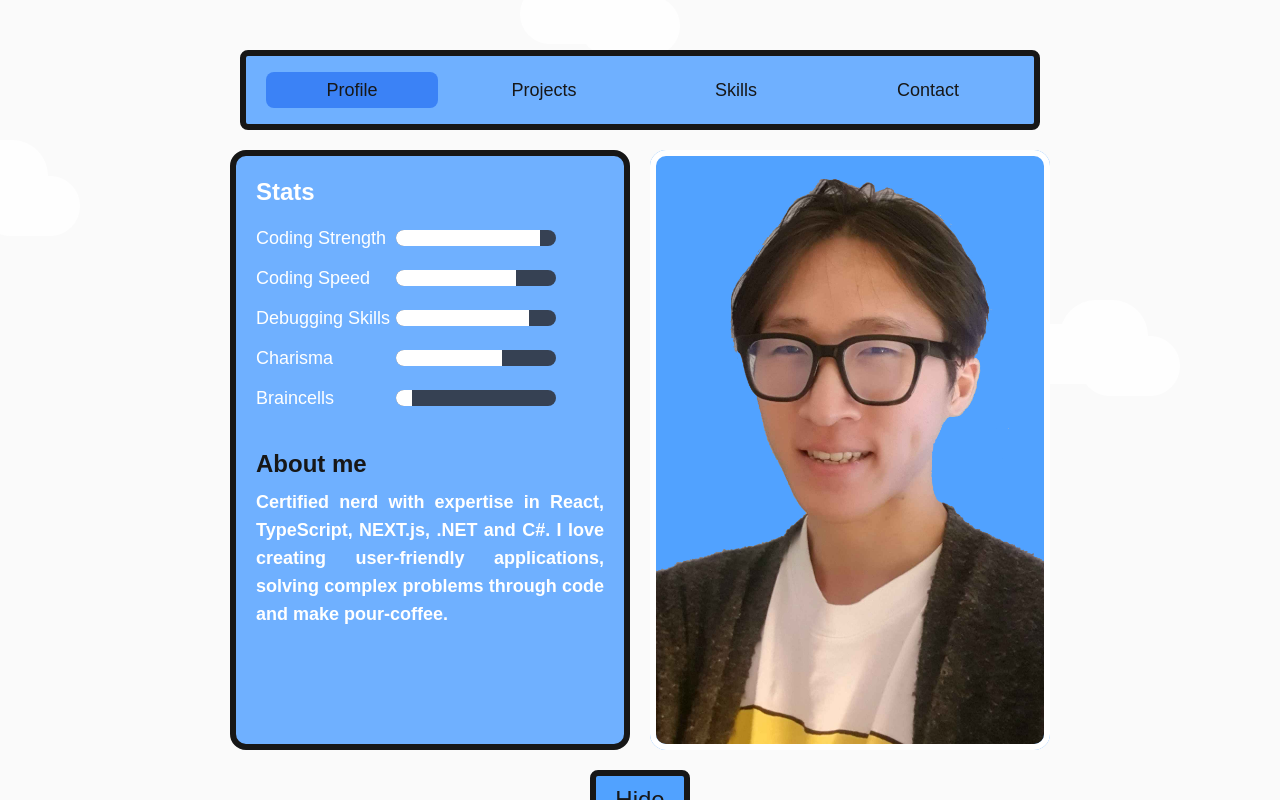
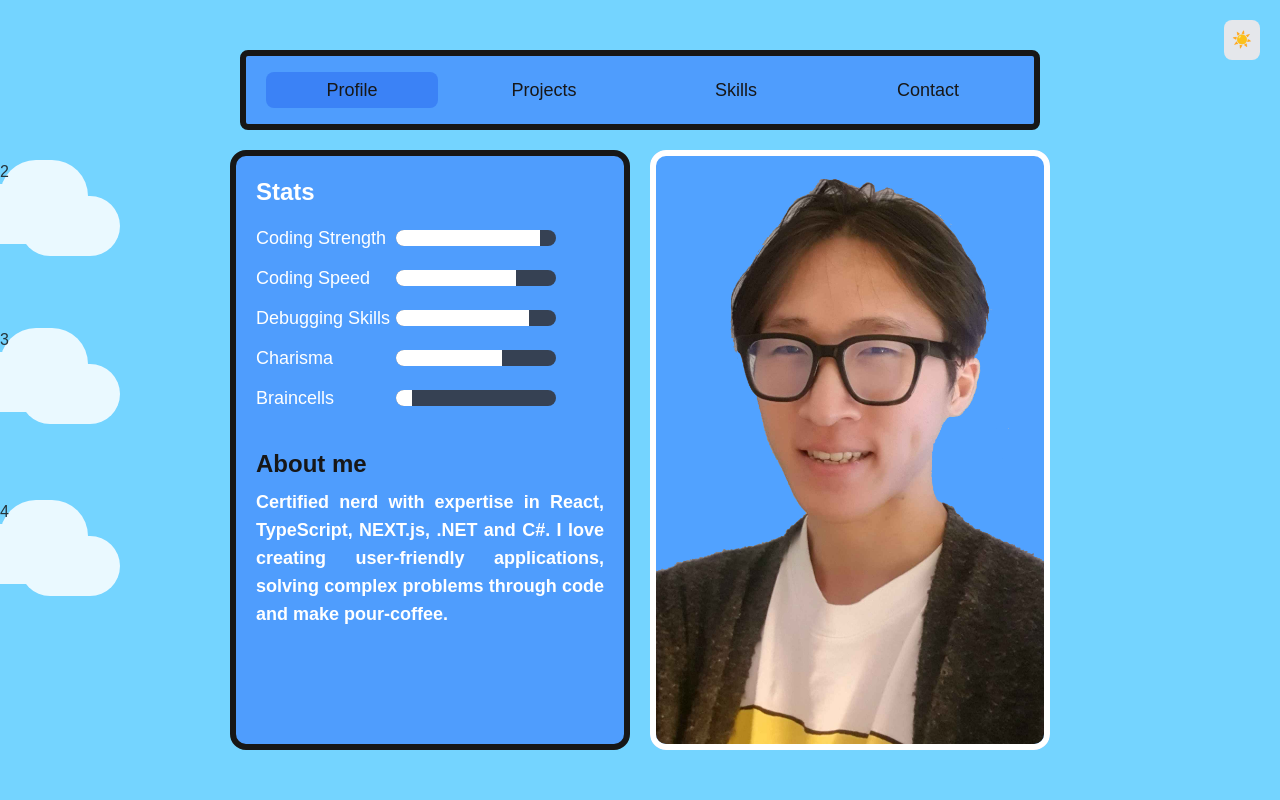
Before and after one commit to xTaig4/BlueSky-Profile-project, a Next.js app: page / in a window 1280 px wide. Built offline with nearby package versions, Linux system fonts and the light colour scheme.

Commit message:
Enhance UI with night mode and animated clouds

```diff
--- a/app/components/Projects.tsx
+++ b/app/components/Projects.tsx
@@ -50,7 +50,7 @@ const Projects = () => {
       <div className="gap-4 grid grid-cols-3 place-items-center">
         {projects.map((project) => (
           <div
-            className="border-6 border-white w-50 h-35 bg-blue-200 text-blue-900 justify-center flex flex-col items-center text-center rounded-2xl gap-1"
+            className="border-6 border-white w-50 h-35 bg-blue-200 dark:bg-gray-400 text-blue-500 justify-center flex flex-col items-center text-center rounded-2xl gap-1"
             key={project.name}
           >
             <Image
--- a/app/globals.css
+++ b/app/globals.css
@@ -4,10 +4,10 @@
   --background: #ffffff;
   --foreground: #171717;
 
-  --bg-night: #000b30;
+  --bg-night: #0b153a;
   --bg-light: #0ea5e9;
-  --con-bg-night: #242c46;
-  --con-bg-light: #6fb0ff;
+  --con-bg-night: #242a3b;
+  --con-bg-light: #4f9dfd;
   --button-bg-night: #465372;
   --button-bg-light: #3b82f6;
 }
@@ -55,12 +55,20 @@ body {
 
 .cloud-1 {
   animation: cloudMove 90s linear infinite;
+  animation-delay: 2s;
 }
 
 .cloud-2 {
-  animation: cloudMove1 40s linear infinite;
+  animation: cloudMove 90s linear infinite;
+  animation-delay: 34s;
 }
 
 .cloud-3 {
-  animation: cloudMove2 40s linear infinite;
+  animation: cloudMove 90s linear infinite;
+  animation-delay: 47s;
 }
+
+.cloud-4 {
+  animation: cloudMove 90s linear infinite;
+  animation-delay: 14s;
+}
--- a/app/page.tsx
+++ b/app/page.tsx
@@ -6,6 +6,7 @@ import FloatingBar from "./components/Navigations/FloatingBar";
 import Profile from "./components/Profile";
 import Skills from "./components/Skills";
 import Contact from "./components/Contact";
+import NightModeToggle from "./components/NightModeToggle";
 
 export default function Home() {
   const tabs = ["Profile", "Projects", "Skills", "Contact"];
@@ -24,7 +25,10 @@ export default function Home() {
   };
 
   return (
-    <div className="gap-5 flex flex-col min-h-screen items-center justify-center bg-zinc-50 font-sans dark:bg-blue-300">
+    <div className=" gap-5 flex flex-col min-h-screen items-center justify-center font-sans bg-sky-300 dark:bg-night">
+      <div className="absolute top-5 right-5">
+        <NightModeToggle />
+      </div>
       <div className="z-1 gap-5 flex flex-col min-h-screen items-center justify-center">
         <FloatingBar
           tab={tabs}
@@ -43,26 +47,40 @@ export default function Home() {
           </div>
         </div>
 
-        <button
+        {/* <button
           className="h-15 w-25 border-6 text-2xl rounded-lg fixed translate-y-100 bg-blue-400"
           onClick={() => setShowComponents(!showComponents)}
         >
           {showComponents ? "Hide" : "Show"}
-        </button>
+        </button> */}
       </div>
-      <div className="absolute z-0">
-        <div className="absolute -translate-x-170 -translate-y-70 opacity-85">
-          <div className="absolute h-18 w-22  translate-y-5 bg-white rounded-full"></div>
+      {/* Clouds */}
+      <div className="fixed inset-0 w-full h-full overflow-hidden pointer-events-none">
+        <div className="absolute translate-y-1 opacity-85 cloud-1">
+          <div className="absolute h-18 w-22  translate-y-5 bg-white rounded-full">
+            1
+          </div>
           <div className="absolute h-15 w-25 translate-y-11 -translate-x-10 bg-white rounded-full"></div>
           <div className="absolute h-15 w-25 translate-y-14 translate-x-5 bg-white rounded-full"></div>
         </div>
-        <div className="absolute -translate-x-20 -translate-y-115 opacity-85">
-          <div className="absolute h-18 w-22  translate-y-5 bg-white rounded-full"></div>
+        <div className="absolute translate-y-35 opacity-85 cloud-2">
+          <div className="absolute h-18 w-22  translate-y-5 bg-white rounded-full">
+            2
+          </div>
           <div className="absolute h-15 w-25 translate-y-11 -translate-x-10 bg-white rounded-full"></div>
           <div className="absolute h-15 w-25 translate-y-14 translate-x-5 bg-white rounded-full"></div>
         </div>
-        <div className="absolute translate-x-105 -translate-y-30 opacity-85">
-          <div className="absolute h-18 w-22  translate-y-5 bg-white rounded-full"></div>
+        <div className="absolute translate-y-77 opacity-85 cloud-3">
+          <div className="absolute h-18 w-22  translate-y-5 bg-white rounded-full">
+            3
+          </div>
+          <div className="absolute h-15 w-25 translate-y-11 -translate-x-10 bg-white rounded-full"></div>
+          <div className="absolute h-15 w-25 translate-y-14 translate-x-5 bg-white rounded-full"></div>
+        </div>
+        <div className="absolute translate-y-120 opacity-85 cloud-4">
+          <div className="absolute h-18 w-22  translate-y-5 bg-white rounded-full">
+            4
+          </div>
           <div className="absolute h-15 w-25 translate-y-11 -translate-x-10 bg-white rounded-full"></div>
           <div className="absolute h-15 w-25 translate-y-14 translate-x-5 bg-white rounded-full"></div>
         </div>
```
